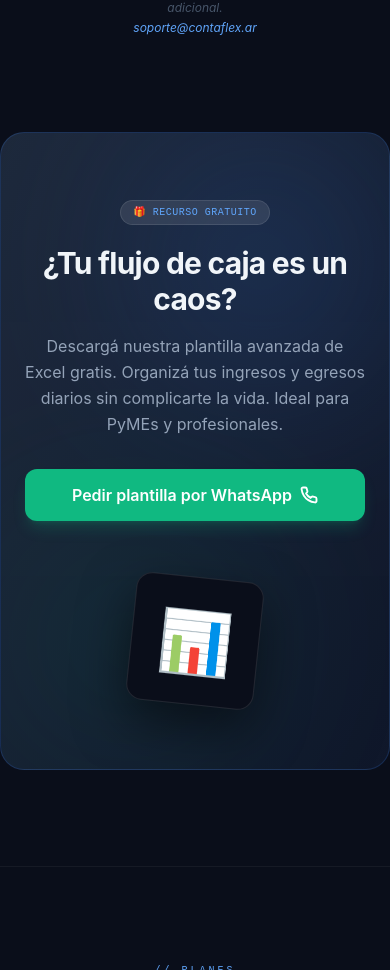
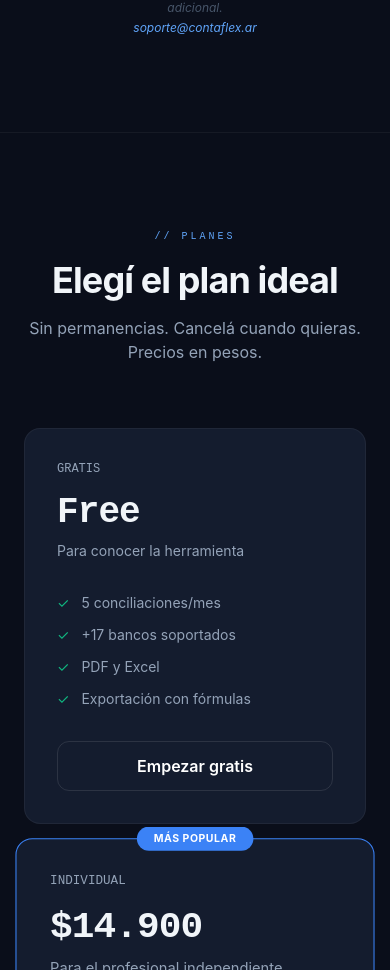
Before and after one commit to Pablette78/Conciliador, a React (Vite) app in the folder Conciliador_Web/frontend/: page / in a window 390 px wide. Shown: the part 5267-6237 px from the top of the page. Built offline with nearby package versions, Linux system fonts and the light colour scheme.

Commit message:
feat(landing): eliminar sección lead magnet (WhatsApp/plantilla inexistentes)

```diff
--- a/Conciliador_Web/frontend/src/LandingPage.jsx
+++ b/Conciliador_Web/frontend/src/LandingPage.jsx
@@ -241,38 +241,6 @@ export default function LandingPage({ onLogin, onRegister, authError, onForgotPa
             ¿No ves tu banco? Lo desarrollamos a medida sin costo adicional.<br/>
             <a href="mailto:soporte@contaflex.ar" className="text-[#60a5fa] hover:underline mt-1 inline-block">soporte@contaflex.ar</a>
           </p>
-        </div>
-      </section>
-
-      {/* Lead Magnet */}
-      <section className="max-w-4xl mx-auto px-6 py-16 mb-24 bg-gradient-to-br from-[#1e293b] to-[#0f172a] border border-[#3b82f6]/20 rounded-3xl relative overflow-hidden">
-        <div className="absolute top-0 right-0 w-64 h-64 bg-[#3b82f6] rounded-full blur-[100px] opacity-20 pointer-events-none"></div>
-        <div className="absolute bottom-0 left-0 w-64 h-64 bg-[#10b981] rounded-full blur-[100px] opacity-10 pointer-events-none"></div>
-
-        <div className="relative z-10 flex flex-col md:flex-row items-center justify-between gap-8 text-center md:text-left">
-          <div className="flex-1">
-            <div className="inline-flex items-center gap-2 bg-white/10 border border-white/10 rounded-full px-3 py-1 text-[10px] font-mono text-[#60a5fa] uppercase tracking-wider mb-5">
-              <span>🎁 Recurso Gratuito</span>
-            </div>
-            <h3 className="text-3xl font-bold mb-4 tracking-tight">¿Tu flujo de caja es un caos?</h3>
-            <p className="text-[#94a3b8] mb-8 leading-relaxed">
-              Descargá nuestra plantilla avanzada de Excel gratis. Organizá tus ingresos y egresos diarios sin complicarte la vida. Ideal para PyMEs y profesionales.
-            </p>
-            <a
-              href="https://wa.me/5491100000000?text=Hola,%20quiero%20la%20plantilla%20de%20flujo%20de%20caja%20gratis"
-              target="_blank"
-              rel="noopener noreferrer"
-              className="inline-flex items-center justify-center gap-2 bg-[#10b981] hover:bg-[#059669] text-white px-6 py-3.5 rounded-xl font-semibold transition-all transform hover:-translate-y-1 shadow-lg shadow-[#10b981]/20 w-full md:w-auto"
-            >
-              Pedir plantilla por WhatsApp
-              <svg xmlns="http://www.w3.org/2000/svg" width="18" height="18" viewBox="0 0 24 24" fill="none" stroke="currentColor" strokeWidth="2.5" strokeLinecap="round" strokeLinejoin="round"><path d="M22 16.92v3a2 2 0 0 1-2.18 2 19.79 19.79 0 0 1-8.63-3.07 19.5 19.5 0 0 1-6-6 19.79 19.79 0 0 1-3.07-8.67A2 2 0 0 1 4.11 2h3a2 2 0 0 1 2 1.72 12.84 12.84 0 0 0 .7 2.81 2 2 0 0 1-.45 2.11L8.09 9.91a16 16 0 0 0 6 6l1.27-1.27a2 2 0 0 1 2.11-.45 12.84 12.84 0 0 0 2.81.7A2 2 0 0 1 22 16.92z"></path></svg>
-            </a>
-          </div>
-          <div className="w-full md:w-1/3 flex justify-center relative mt-6 md:mt-0">
-            <div className="w-32 h-32 md:w-48 md:h-48 bg-[#0a0e1a] border border-white/10 rounded-2xl shadow-[0_20px_50px_rgba(0,0,0,0.5)] flex items-center justify-center rotate-6 transform transition-transform duration-500 hover:rotate-0 hover:scale-105 group">
-               <span className="text-6xl group-hover:scale-110 transition-transform duration-500">📊</span>
-            </div>
-          </div>
         </div>
       </section>
 
```
